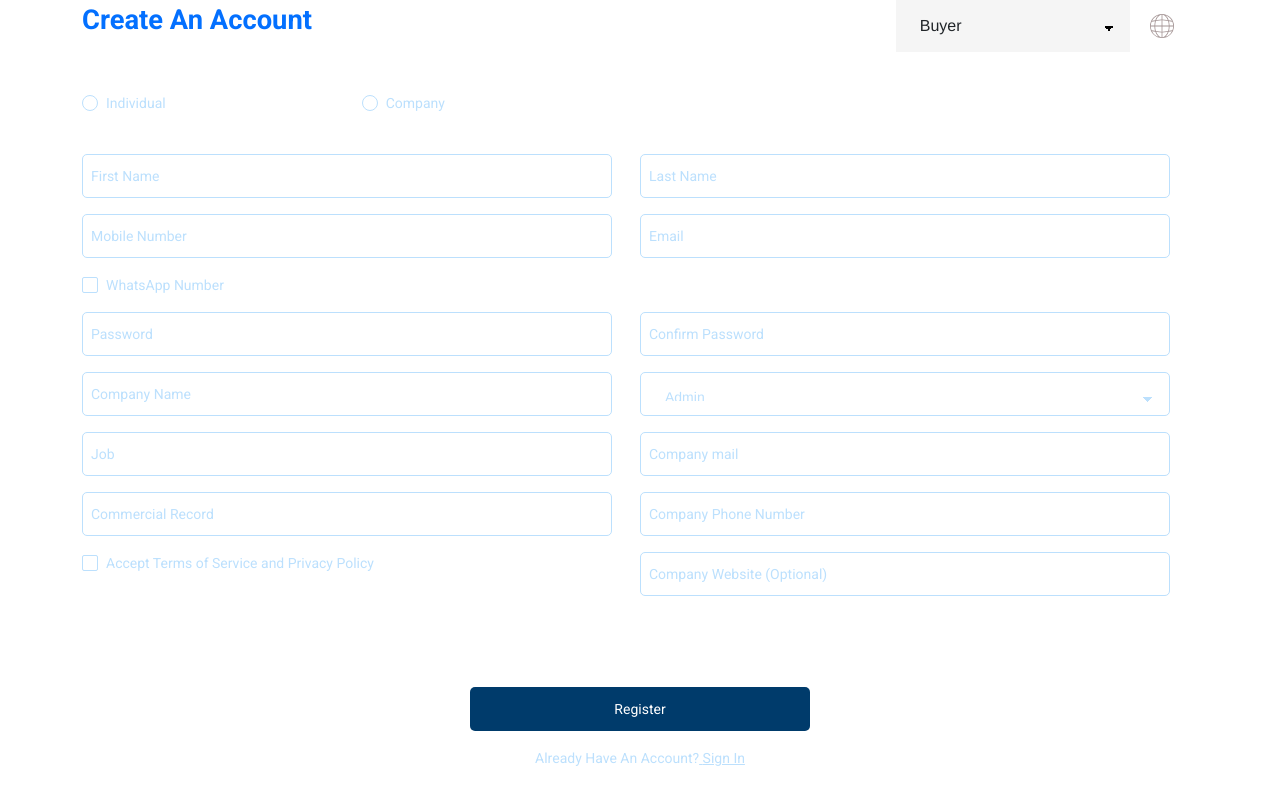
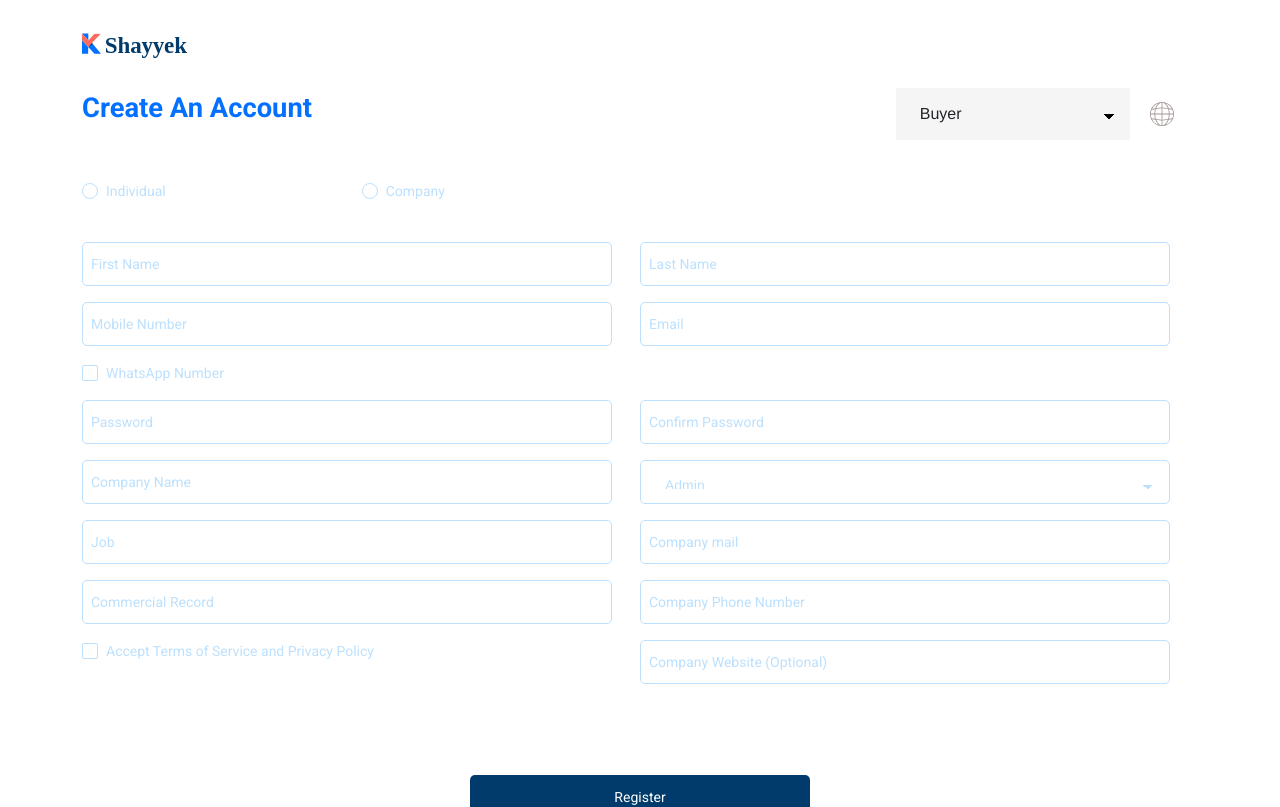
Before and after one commit to nour-gamal/Shayyek, a React (Create React App) app: page /registeration in a window 1280 px wide. Shown: the top 807 px of the page. Built offline with nearby package versions, Linux system fonts and the light colour scheme.

Commit message:
add navbar

```diff
--- a/src/Modules/Registeration/Registration.js
+++ b/src/Modules/Registeration/Registration.js
@@ -1,10 +1,12 @@
 import React from "react";
 import RegistrationForm from "./Components/RegistrationForm/RegistrationForm";
 import Footer from "../Common/Footer/Footer";
+import Navbar from "../Common/Navbar/Navbar";
 
 function Registeration() {
   return (
     <div>
+      <Navbar navState={"light"} />
       <RegistrationForm />
       <Footer />
     </div>
```
Lines whose indentation alone changed are shown as unchanged.
